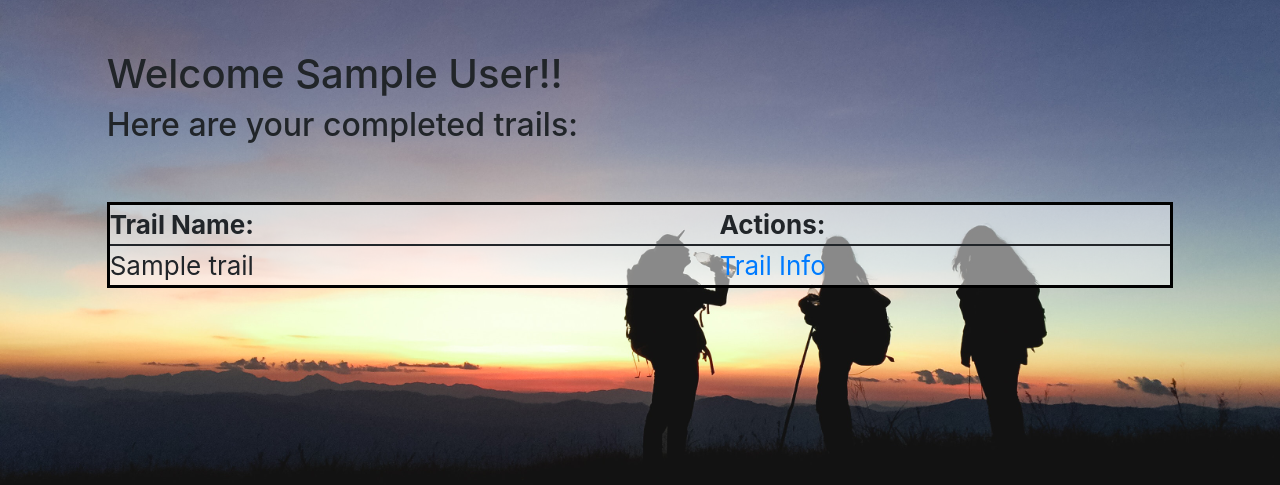
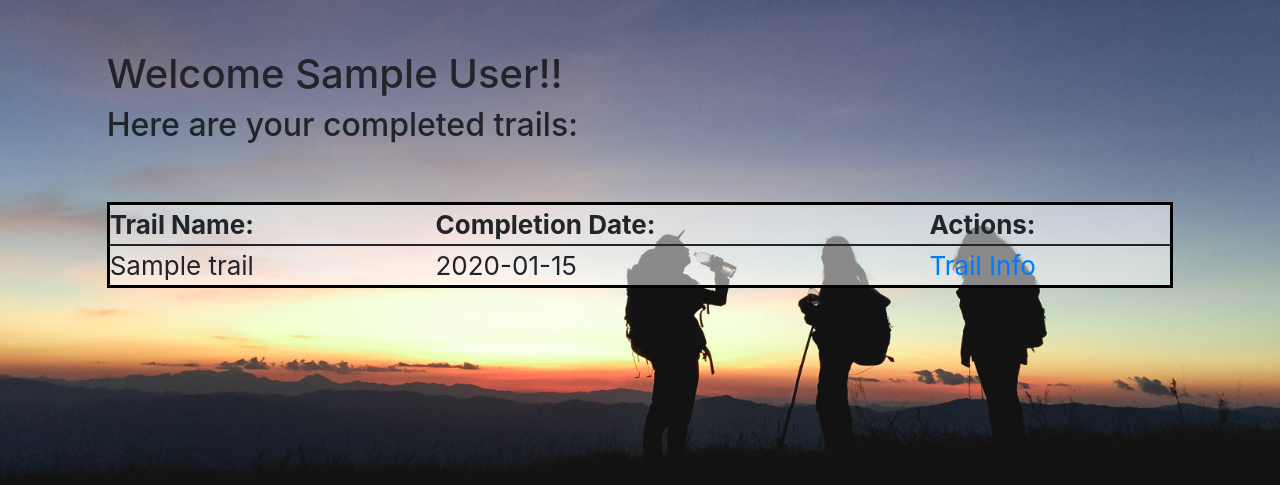
Before and after one commit to Joneill1131/group-project, a Flask app: page /mytrails in a window 1280 px wide. Shown: the part 80-565 px from the top of the page. Run offline with Flask 2, Linux system fonts and the light colour scheme; the visitor is signed in with stand-in values (Sample User, id 1); tables that the repository leaves empty or names only in its code hold one stand-in row (values such as "Sample post"); some libraries are stand-ins or nearby versions.

Commit message:
Update all_trails.html

```diff
--- a/flask_app/templates/all_trails.html
+++ b/flask_app/templates/all_trails.html
@@ -37,6 +37,7 @@
             <thead>
                 <tr>
                     <th scope="col">Trail Name:</th>
+                    <th scope="col">Completion Date:</th>
                     <th scope="col">Actions:</th>
                 </tr>
             </thead>
@@ -44,6 +45,7 @@
                 {% for trail in trails %}
                 <tr class="vdivider">
                     <td>{{ trail.name }}</td>
+                    <td>{{ trail.complete_date.strftime('%Y-%m-%d') }}</td>
                     <td><a href="/trail/{{trail.id}}"> Trail Info </a></td>
                 </tr>
                 {% endfor %}
```
